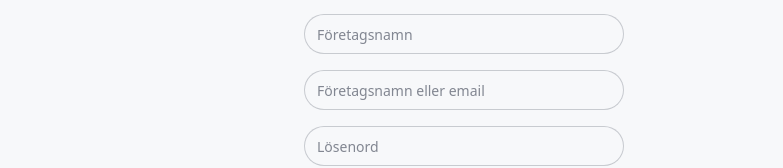
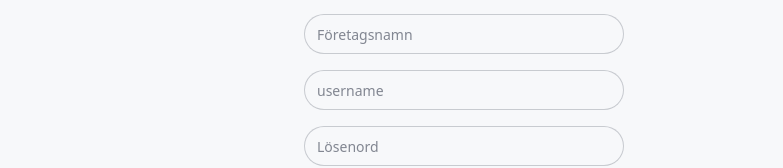
Before and after one commit to Hampus2001/mera, a Next.js app in the folder frontend/: page /logIn in a window 1280 px wide. Shown: the part 410-578 px from the top of the page, without its empty margins (112-895 px from the left). Built offline with nearby package versions, Linux system fonts and the light colour scheme.

Commit message:
input name change

```diff
--- a/frontend/app/logIn/page.js
+++ b/frontend/app/logIn/page.js
@@ -65,7 +65,7 @@ export default function AuthPage() {
           />
           <input
             type="text"
-            placeholder="Företagsnamn eller email"
+            placeholder="username"
             value={username}
             onChange={(e) => setUsername(e.target.value)}
             className="input"
```
